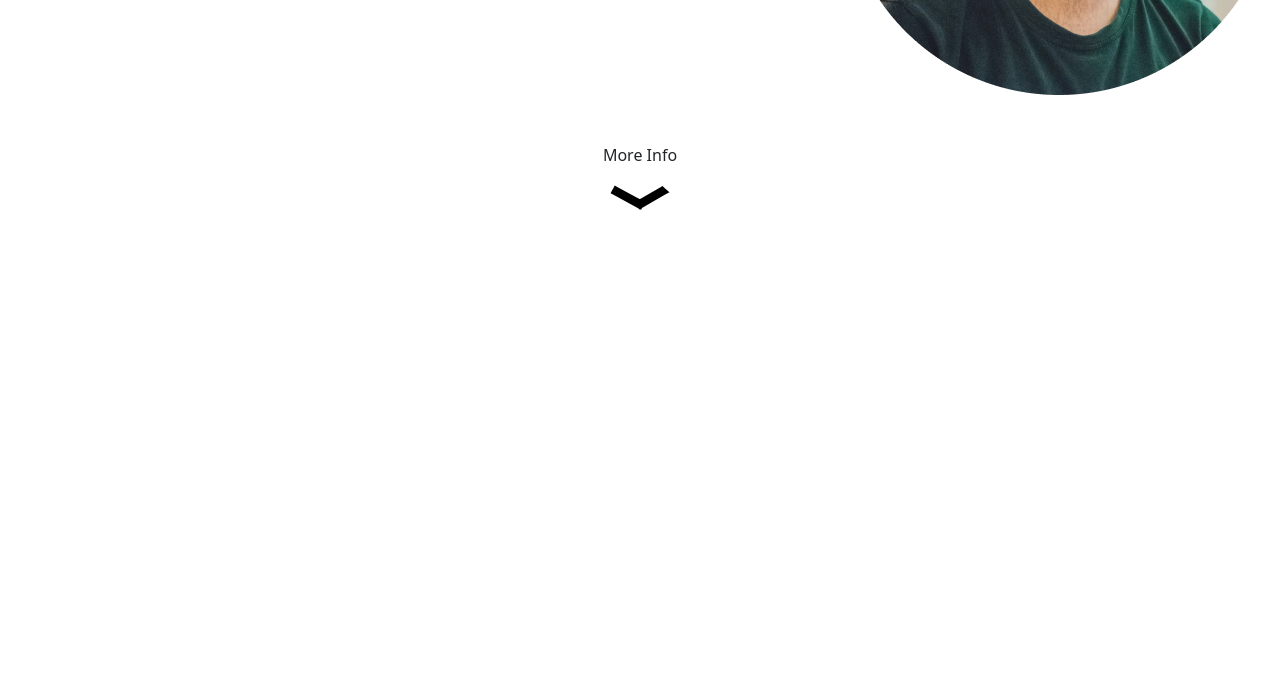
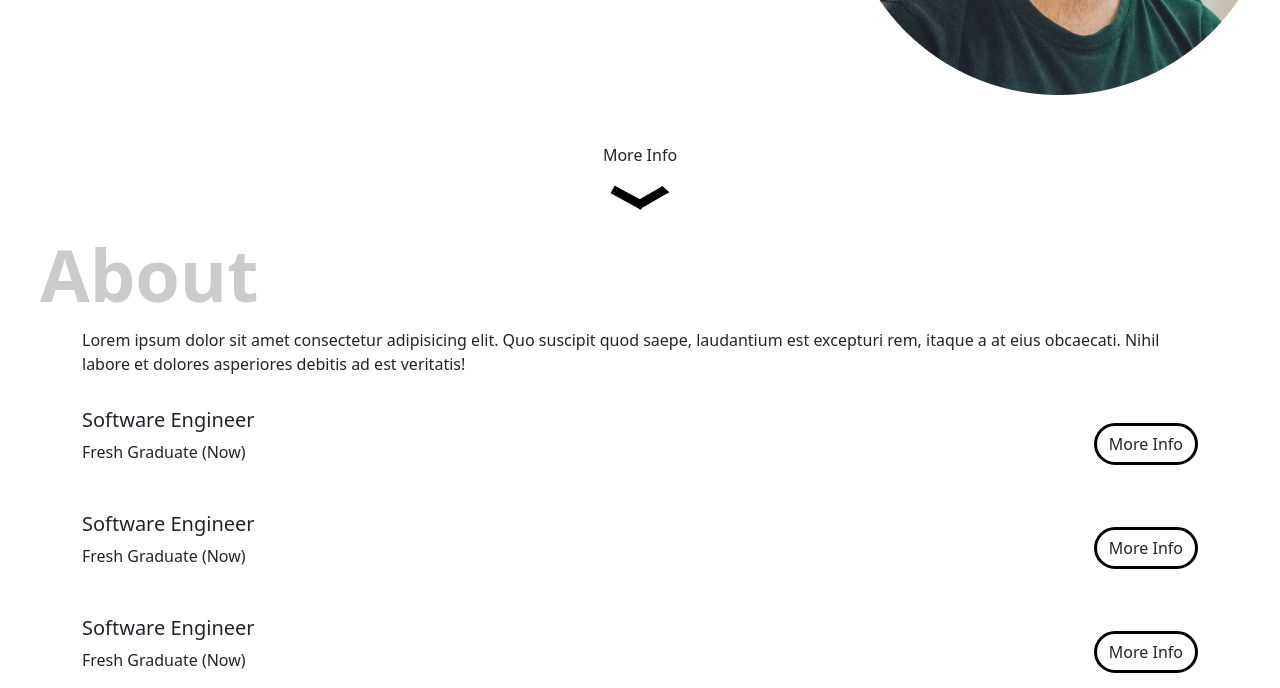
Before and after one commit to bagus-bams/Portofolio, a plain HTML site: page index.html in a window 1280 px wide. Shown: the part 529-1217 px from the top of the page. Before the commit the page ends 800 px from the top, so only its background shows below. Drawn offline with nearby package versions, Linux system fonts and the light colour scheme.

Commit message:
add about

```diff
--- a/index.html
+++ b/index.html
@@ -49,6 +49,41 @@
             <img id="arrow" class="mt-2" src="images/arrow.svg" alt="arrow icons">
         </div>
     </section>
+    <section id="about" class="about container">
+        <p>Lorem ipsum dolor sit amet consectetur adipisicing elit. Quo suscipit quod saepe, laudantium est excepturi rem, itaque a at eius obcaecati. Nihil labore et dolores asperiores debitis ad est veritatis!</p>
+        <div class="about-exp">
+            <div class="about-exp-item">
+                <div class="about-exp-item-header">
+                    <div>
+                        <h5>Software Engineer</h5>
+                        <p>Fresh Graduate (Now)</p>
+                    </div>
+                    <button class="btn button" onclick="toggleDetail(event)">More Info</button>
+                </div>
+                <p class="about-exp-item-detail">Lorem ipsum dolor sit, amet consectetur adipisicing elit. Culpa aspernatur repellat rerum ex dignissimos saepe ipsam nihil asperiores sint quas quis fuga, quaerat, est, deserunt praesentium quo possimus odit dicta.</p>
+            </div>
+            <div class="about-exp-item">
+                <div class="about-exp-item-header">
+                    <div>
+                        <h5>Software Engineer</h5>
+                        <p>Fresh Graduate (Now)</p>
+                    </div>
+                    <button class="btn button" onclick="toggleDetail(event)">More Info</button>
+                </div>
+                <p class="about-exp-item-detail">Lorem ipsum dolor sit, amet consectetur adipisicing elit. Culpa aspernatur repellat rerum ex dignissimos saepe ipsam nihil asperiores sint quas quis fuga, quaerat, est, deserunt praesentium quo possimus odit dicta.</p>
+            </div>
+            <div class="about-exp-item">
+                <div class="about-exp-item-header">
+                    <div>
+                        <h5>Software Engineer</h5>
+                        <p>Fresh Graduate (Now)</p>
+                    </div>
+                    <button class="btn button" onclick="toggleDetail(event)">More Info</button>
+                </div>
+                <p class="about-exp-item-detail">Lorem ipsum dolor sit, amet consectetur adipisicing elit. Culpa aspernatur repellat rerum ex dignissimos saepe ipsam nihil asperiores sint quas quis fuga, quaerat, est, deserunt praesentium quo possimus odit dicta.</p>
+            </div>
+        </div>
+    </section>
     <script src="https://cdn.jsdelivr.net/npm/@popperjs/core@2.11.6/dist/umd/popper.min.js" integrity="sha384-oBqDVmMz9ATKxIep9tiCxS/Z9fNfEXiDAYTujMAeBAsjFuCZSmKbSSUnQlmh/jp3" crossorigin="anonymous"></script>
     <script src="https://cdn.jsdelivr.net/npm/bootstrap@5.2.1/dist/js/bootstrap.min.js" integrity="sha384-7VPbUDkoPSGFnVtYi0QogXtr74QeVeeIs99Qfg5YCF+TidwNdjvaKZX19NZ/e6oz" crossorigin="anonymous"></script>
     <script src="https://code.jquery.com/jquery-3.6.1.min.js" integrity="sha256-o88AwQnZB+VDvE9tvIXrMQaPlFFSUTR+nldQm1LuPXQ=" crossorigin="anonymous"></script>
--- a/main.js
+++ b/main.js
@@ -0,0 +1,14 @@
+function toggleDetail(e){
+    const target = $(e.target)
+
+    if($(target).hasClass("active")){
+        $(target).html("More Info").removeClass("active")
+    }else{
+        $(target).html("Less Info").addClass("active")
+    }
+
+
+    const item = $(target).parents(".about-exp-item")
+    const detail = $(item).children(".about-exp-item-detail")
+    $(detail).slideToggle()
+}
--- a/style.css
+++ b/style.css
@@ -1,5 +1,19 @@
 section{
     padding-top: 128px;
+    position: relative;
+}
+
+section::before{
+    z-index: -1;
+    content: '';
+    font-size: 72px;
+    color: grey;
+    opacity: 0.40;
+    position: absolute;
+    font-weight: 700;
+    top: 20px;
+    left: -30px;
+
 }
 
 .btn.button{
@@ -7,7 +21,7 @@ section{
     border-radius: 24px;
 }
 
-.btn.button:hover{
+.btn.button:hover, .btn.button.active{
     border: 3px solid black;
     background-color: black;
     color: white;
@@ -34,6 +48,24 @@ section{
     animation: 2s upDown infinite;
 }
 
+.about::before{
+    content: 'About';
+}
+
+.about-exp-item {
+    margin-top: 32px;
+}
+
+.about-exp-item-header {
+    display: flex;
+    align-items: center;
+    justify-content: space-between;
+}
+
+.about-exp-item-detail{
+    display: none;
+}
+
 @keyframes upDown{
     0%{
         transform: translateY(0);
```
